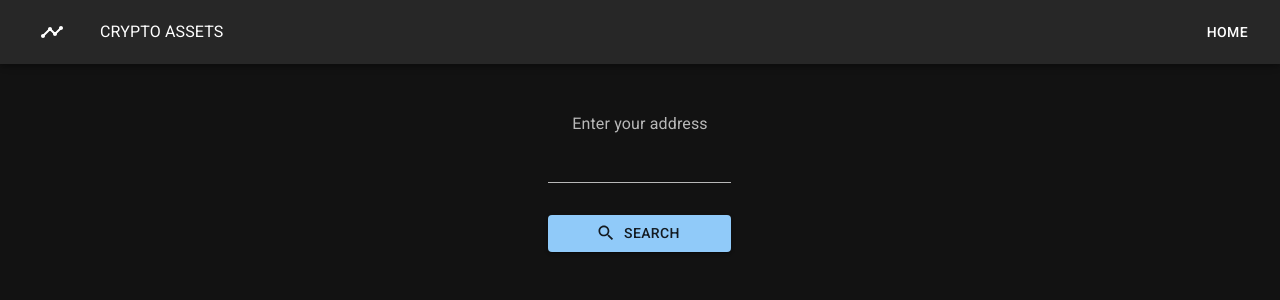
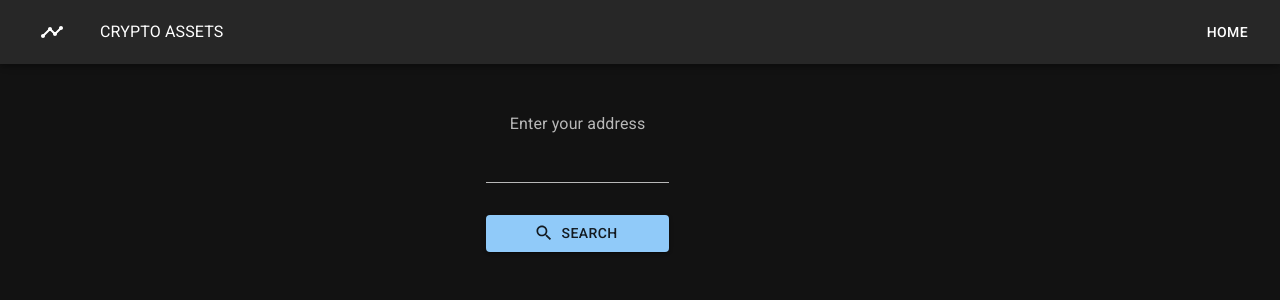
Before and after one commit to CollaborativeTeam/challenge, a Next.js app: page / in a window 1280 px wide. Shown: the top 300 px of the page. Built offline with nearby package versions, Linux system fonts and the light colour scheme; no server answers.

Commit message:
feat: remove address from view and set table to fit full screen

```diff
--- a/src/components/pages/Home/Home.jsx
+++ b/src/components/pages/Home/Home.jsx
@@ -1,9 +1,6 @@
-import Container from '@mui/material/Container'
 import Typography from '@mui/material/Typography'
-
 import PaginationBar from 'components/pages/Home/components/PaginationBar'
 import { SearchForm } from 'components/shared/SearchForm'
-import { STTitle } from 'components/shared/styled'
 import { TransactionsTable } from 'components/shared/TransactionsTable/TransactionsTable'
 import { useAddressContext } from 'context/AddressContext'
 import { isEmpty } from 'helpers/isEmpty'
@@ -123,7 +120,7 @@ export default function Home() {
   }
 
   return (
-    <Container maxWidth="lg" style={{ textAlign: 'center' }}>
+    <>
       <SearchForm
         inputName={ADDRESS_INPUT_NAME}
         message="Enter your address"
@@ -133,11 +130,6 @@ export default function Home() {
         <Typography component="span">
           Error {requestError.code}: {requestError.message}. Please try again.
         </Typography>
-      )}
-      {userAddress && (
-        <STTitle>
-          Address: <code>{userAddress}</code>
-        </STTitle>
       )}
 
       {pagination.page_number !== null ? (
@@ -168,9 +160,6 @@ export default function Home() {
           }}
         />
       ) : null}
-
-      <br />
-      <br />
-    </Container>
+    </>
   )
 }
--- a/src/components/shared/TransactionsTable/TransactionsTable.jsx
+++ b/src/components/shared/TransactionsTable/TransactionsTable.jsx
@@ -15,11 +15,9 @@ export function TransactionsTable({
   return (
     <div
       style={{
-        width: '100%',
-        overflowY: 'scroll',
+        overflowY: 'auto',
         overflowX: 'auto',
         maxHeight: '600px',
-        margin: 'auto',
       }}
     >
       {loading ? (
--- a/src/pages/_app.js
+++ b/src/pages/_app.js
@@ -19,7 +19,11 @@ const MyApp = ({ Component, pageProps }) => {
       <ThemeProvider theme={darkTheme}>
         <CssBaseline />
         <Header />
-        <Component {...pageProps} />
+
+        <main>
+          <Component {...pageProps} />
+        </main>
+
       </ThemeProvider>
     </AddressProvider>
   );
--- a/src/styles/index.css
+++ b/src/styles/index.css
@@ -15,3 +15,7 @@ body {
 input:-webkit-autofill {
   transition: all 0s 50000s;
 }
+
+main {
+  padding: 0 1rem;
+}
```
Also changed, not shown: src/components/pages/Transaction/Transaction.jsx (+5 -16 lines).
